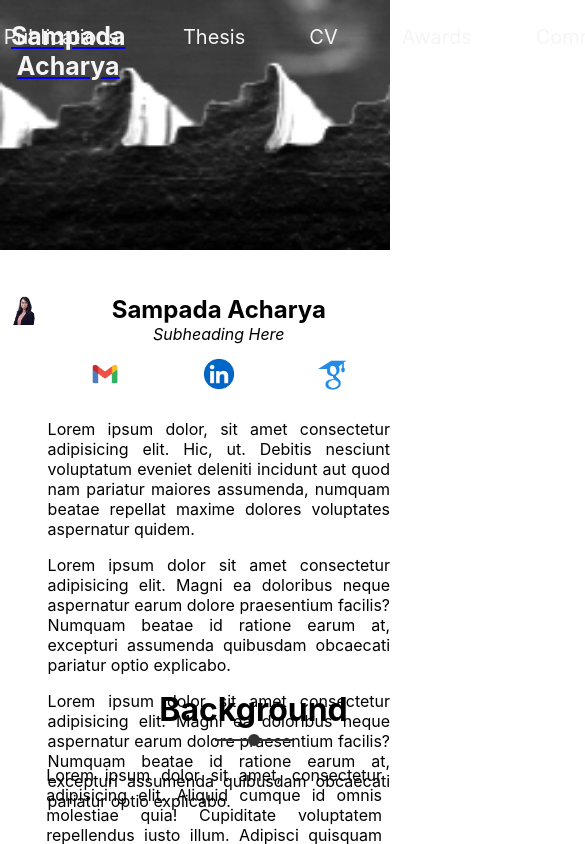
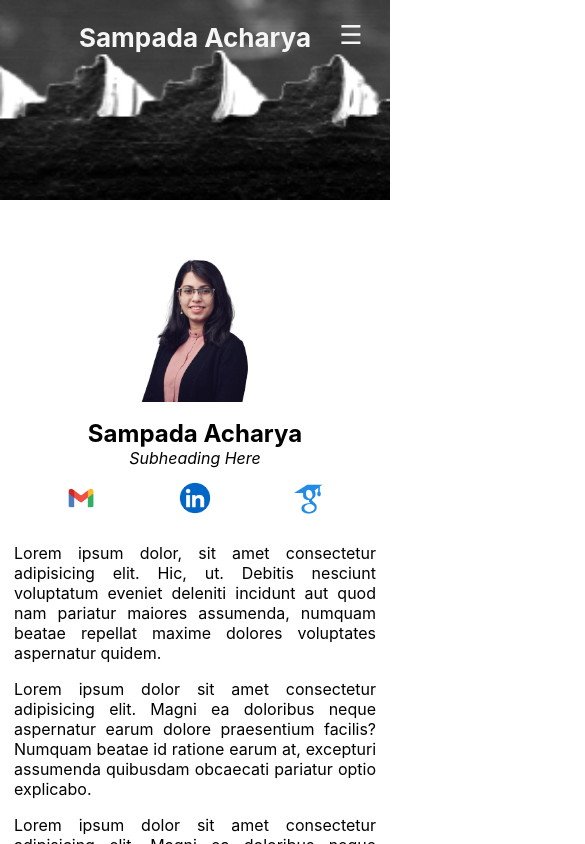
Before and after one commit to hmkuklinski/sampada, a React (Create React App) app in the folder portfolio/: page / in a window 390 px wide. Shown: the top 844 px of the page, 585 px wide, since content can reach past the window. Built offline with nearby package versions, Linux system fonts and the light colour scheme.

Commit message:
mobile formatting for all existing sections
edits to container heights and formatting

```diff
--- a/portfolio/src/App.css
+++ b/portfolio/src/App.css
@@ -5,38 +5,56 @@
   --navbar-link: whitesmoke;
 }
 /*----------------------------navbar formatting ---------------------------*/
-.navbar-container, .navbar-links li, .page-landing{
-  display:flex;
-  align-items: flex-start;
-  justify-content: center;
-}
-.navbar-name{
-  width: 30%;
-}
-.navbar-name h2{
-  color: var(--navbar-link);
-  font-size: 25px;
-  padding: 0;
-}
 .navbar-container{
   background-image:url('../public/assets/sampada-bckgrnd.png');
   background-size: cover;
   height: 250px;
+  display:flex;
+  flex-wrap:wrap;
+  align-items: flex-start;
+  justify-content: space-between;
 }
+.navbar-container, .navbar-links li, .page-landing{
+  display:flex;
+  align-items: flex-start;
+  justify-content:space-between;
+}
+/* formatting for Sampada's Name in Navbar*/
+.navbar-name{
+  flex: 1 1 100px;
+  min-width: 100px;
+  height: 80px;
+}
+.navbar-name h2{
+  color: var(--navbar-link);
+  font-size: 22px;
+  padding: 3px;
+}
+/* get rid of link underline for sampada's name*/
+.navbar-name a{
+  text-decoration:none;
+}
+
+/* container that holds the ul of navlinks*/
 .navbar-links{
+  flex: 2 1 400px;
+  min-width: 200px;
   display: flex;
   align-items: center;
   justify-content: center;
-  gap: 2rem;
-  width:65%;
-  font-size: 20px;
+  height: 80px;
+  font-size: 18px;
 }
 .navbar-links ul{
   padding: 25px;
   margin:0;
   list-style:none;
   display:flex;
-  gap: 4rem;
+  gap: 1rem;
+  width: 100%;
+}
+.navbar-links li{
+  flex: 1;
 }
 .navbar-links a{
   color: var(--navbar-link);
@@ -185,8 +203,8 @@
   flex-direction: row;
   margin: 30px 0px;
   width: 100%;
-  padding: 8px;
-  height: 240px;
+  padding: 12px 5px;
+  height: auto;
 }
 .project-content{
   text-align: justify;
@@ -199,11 +217,10 @@
 #publication-container .project-content{
   width: 90%;
   padding: 18px;
-  height: 120px;
+  height: auto;
 }
 #publication-container {
   margin: 30px 0px;
-  height: 150px;
 }
 /* project description div*/
 .project-info{
@@ -312,3 +329,164 @@
   position:relative;
   right: 40%;
 }
+
+
+/* ------------------- mobile formatting-------------------*/
+@media (max-width: 768px){
+  /* holds the name and hamburger menu option*/
+  .navbar-container{
+    height: 200px;
+    display:flex;
+    align-items: flex-start;
+    justify-content: flex-start;
+    flex-direction: row;
+  }
+  .navbar-name{
+    min-width: 70%;
+    padding: 0px;
+  }
+  .navbar-name h2{
+    font-size: 26px;
+    padding: 0px;
+  }
+  /*formatting for div that holds hamburger button*/
+  .nav-button{
+    width: 20%;
+    position: absolute;
+    top: 10px;
+    right: 0px;
+    z-index: 100;
+    height: 50px;
+    display:flex;
+    align-items: center;
+    justify-content: center;
+  }
+  /* formatting for div containing ul and li elements*/
+  .nav-links{
+    display:flex;
+    align-items:center;
+    justify-content:center;
+    width: 100%;
+    position: absolute;
+    top: 160px;
+    left: 0px;
+    z-index: 100;
+    background-color:whitesmoke;
+  }
+  .nav-links ul{
+    display:flex;
+    align-items:center;
+    justify-content:center;
+    flex-direction:column;
+    list-style:none;
+  }
+  .nav-links li{
+    cursor:pointer;
+    padding: 10px;
+    gap: 4rem;
+    text-align:center;
+    width: 50%;
+  }
+  /*formatting for li text display*/
+  .nav-links li a{
+    color: #333;
+    text-decoration:none;
+  }
+  /*formatting for the hamburger menu button itself*/
+  .hamburger{
+    width: 100%;
+    height:inherit;
+    background:none;
+    border:none;
+    color: whitesmoke;
+    cursor:pointer;
+    font-size: 26px;
+  }
+  .hamburger:hover{
+    transition: 0.6s ease-in;
+    background-color: transparent;
+  }
+  /*formatting for home landing*/
+  .about-container, .timeline-container{
+    display:flex;
+    align-items: center;
+    justify-content: center;
+    flex-direction:column;
+    padding: 6px;
+    margin-bottom: 15px;
+  }
+  .about-left, .about-information{
+    height: auto;
+  }
+  .about-information{
+    padding: 8px;
+  }
+  /*format for section headers*/
+  .header-wrapper {
+    text-align: center;
+    position: relative;
+    left: 0;
+    margin: 0;
+    padding: 10px 0px;
+  }
+  /*formatting for timeline section*/
+  .timeline-image{
+    width: 100%;
+    height: 220px;
+  }
+  /*individual projects/publications container formatting*/
+  .project-container{
+    flex-direction: column;
+    margin: 15px 0px;
+  }
+  /*extra spacing for the title/subtitle of the publications and projects */
+  .project-title{
+    margin: 5px 0px;
+  }
+  .project-subtitle{
+    margin: 10px 0px;
+  }
+  /* text aligning for the title and subtitle*/
+  .project-title h2, .project-subtitle h4{
+    text-align:center;
+  }
+  /*contains all content for publications and projects- title, authors/subtitle, description, redirect link*/
+  .project-content{
+    width: 90%;
+  }
+  /*contains project or publication description and link*/
+  .project-info{
+    display:flex;
+    align-items: center;
+    justify-content: center;
+    flex-direction: column;
+    margin: 25px 0px;
+    padding: 5px 10px;
+  }
+  /*container that holds visual from the publication or project*/
+  .project-image{
+    width: 93%;
+    height: 40%;
+  }
+  .project-image img{
+    width:100%;
+  }
+  /* formatting for the in progress publications*/
+  #publication-container{
+    height:auto;
+    margin: 15px 0px;
+    padding: 10px;
+    width: 93%;
+  }
+  /* holds all the formatting for the publication's information section*/
+  #publication-container .project-content{
+    height:auto;
+  }
+
+  /* special text formatting for the in progress title/subtitle- justify*/
+  #publication-container .project-title h2, #publication-container.project-subtitle h4{
+    text-align:justify;
+  }
+
+
+}
--- a/portfolio/src/components/NavBar.jsx
+++ b/portfolio/src/components/NavBar.jsx
@@ -1,19 +1,70 @@
 import { NavLink } from "react-router-dom";
+import {useState, useEffect} from "react";
 export default function NavBar(){
+    const [isMobile, setIsMobile] = useState(false);
+    const [showHamburger, setShowHamburger]= useState(false);
+
+    //check if the user is on mobile:
+    useEffect(() => {
+    function handleResize() {
+        setIsMobile(window.innerWidth < 768);
+    }
+    handleResize(); // check on mount
+    window.addEventListener("resize", handleResize);
+    return () => window.removeEventListener("resize", handleResize);
+    }, []);
+
+    //toggles the menu options display:
+    const toggleHamburger=()=>{
+        setShowHamburger(prev =>!prev);
+    }
+
+    //holds the ul for the navbar (with li elements)
+    //note: added onclick to close the hamburger options if a link is clicked (so user can see whole page)
+    const navbarUL = (
+        <ul>
+            <li onClick={() => setShowHamburger(false)}><NavLink to="/">Home</NavLink></li>
+            <li onClick={() => setShowHamburger(false)}><NavLink to="/projects" >Projects</NavLink></li>
+            <li onClick={() => setShowHamburger(false)}><NavLink to="/publications" >Publications</NavLink></li>
+            <li onClick={() => setShowHamburger(false)}><NavLink to="/thesis" >Thesis</NavLink></li>
+            <li onClick={() => setShowHamburger(false)}><NavLink to="/cv" >CV</NavLink></li>
+            <li onClick={() => setShowHamburger(false)}><NavLink to="/awards" >Awards</NavLink></li>
+            <li onClick={() => setShowHamburger(false)}><NavLink to="/community" >Community</NavLink></li>
+        </ul>
+    );
+
+    //hamburger menu option for mobile:
+    const mobileBtn = (
+        <div className="nav-button">
+            <button className="hamburger" onClick={toggleHamburger}>☰</button>
+        </div>
+    );
+
+    //holds the name/home link:
+    const navbarName = (
+        <div className="navbar-name">
+            <NavLink to="/"><h2>Sampada Acharya</h2></NavLink>
+        </div>
+    );
+
+    //mobile display:
+    if (isMobile){
+        return (
+        <nav className="navbar-container">
+            {navbarName}
+            {mobileBtn}
+            <div className="nav-links" style={{display: showHamburger? "block": "none"}}>
+            {navbarUL}
+            </div>
+        </nav>
+        )
+    }
+    //desktop or tablet view:
     return (
         <div className="navbar-container">
-            <div className="navbar-name">
-                <NavLink to="/"><h2>Sampada Acharya</h2></NavLink>
-            </div>
+            {navbarName}
             <div className="navbar-links">
-                <ul>
-                    <li><NavLink to="/projects" >Projects</NavLink></li>
-                    <li><NavLink to="/publications" >Publications</NavLink></li>
-                    <li><NavLink to="/thesis" >Thesis</NavLink></li>
-                    <li><NavLink to="/cv" >CV</NavLink></li>
-                    <li><NavLink to="/awards" >Awards</NavLink></li>
-                    <li><NavLink to="/community" >Community</NavLink></li>
-                </ul>
+                {navbarUL}
             </div>
         </div>
     );
```
